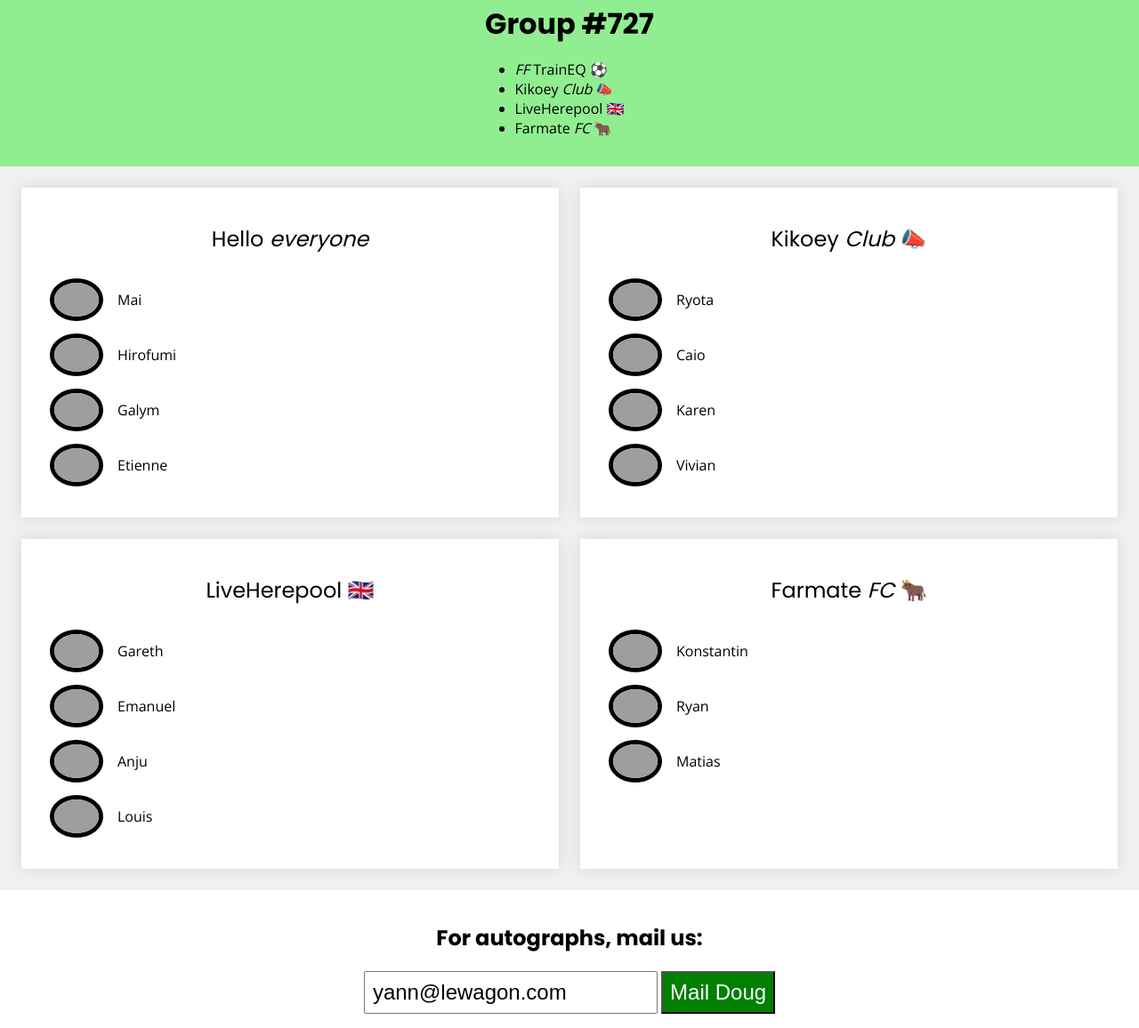
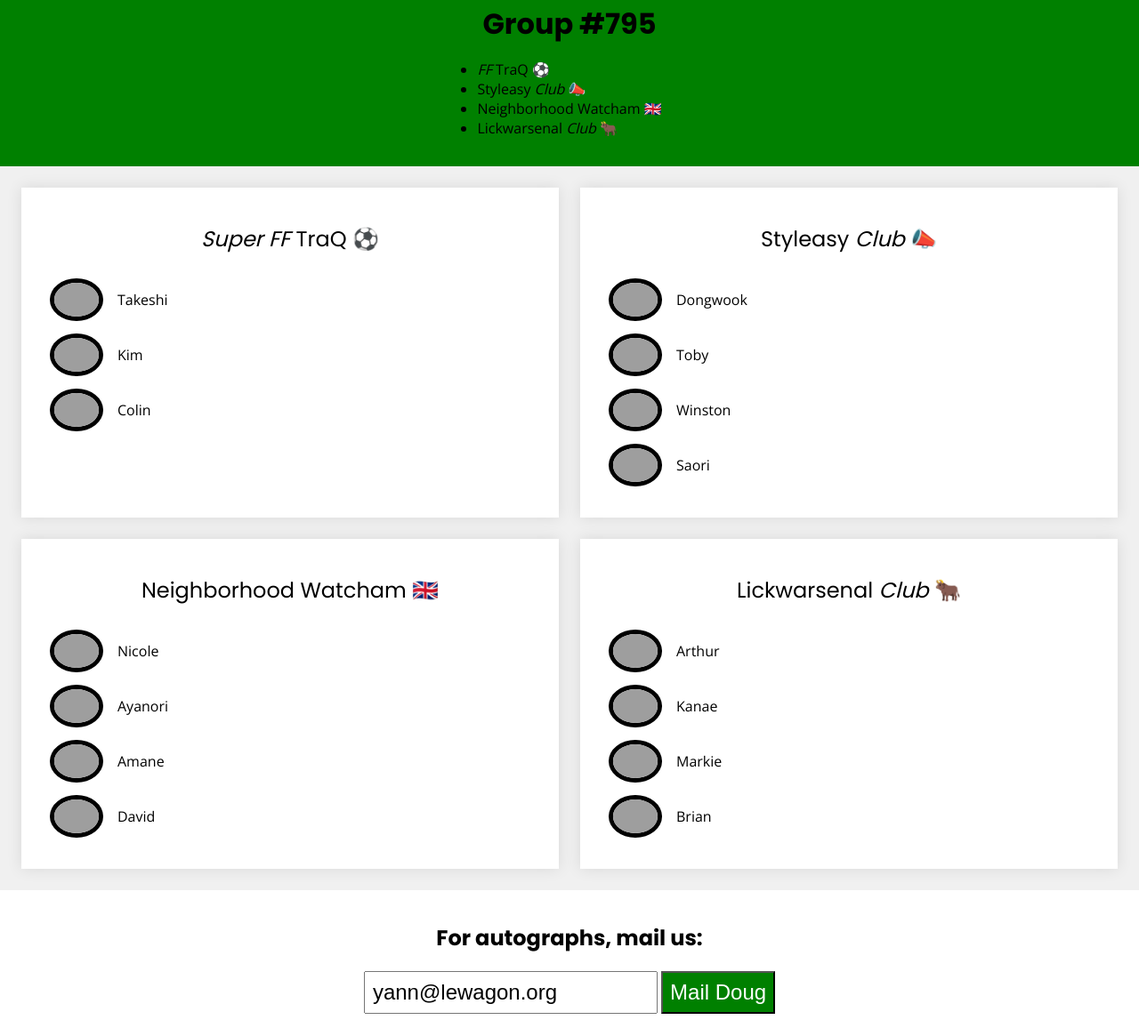
Before and after one commit to yannklein/dom-event-795, a website built with webpack: page team-page.html in a window 1280 px wide. Shown: the part 514-1670 px from the top of the page at 89% size. Built offline with nearby package versions, Linux system fonts and the light colour scheme; grey boxes are pictures that could not be loaded.

Commit message:
lecture done

```diff
--- a/src/index.js
+++ b/src/index.js
@@ -1,52 +1,57 @@
-// console.log("Hi Batch #727!!!!");
+console.log("Hi Batch #795!!!!");
 
 // ////////
 // Select DOM elements
 // ////////
 
-// with its ID (Mai)
-// const mai = document.querySelector("#mai");
-// console.log(mai);
-// with its tag type (h2)
-const h2 = document.querySelector("h2");
+// with its ID (Takeshi)
+// const takeshi = document.querySelector("#takeshi");
+// console.log(takeshi);
+
+// // with its tag type (h2)
+// const h2 = document.querySelector("h2");
 // console.log(h2);
-// with its class (group)
-const group = document.querySelector(".group");
+
+// // with its class (group)
+// const group = document.querySelector(".group");
 // console.log(group);
-// by nest selection (ul of the group)
-const ul = group.querySelector("ul");
+
+// // by nest selection (ul of the group)
+// const ul = group.querySelector("ul");
 // console.log(ul);
-// document.querySelector(".group ul");
 
-// select multiple elements (all the card)
-const cards = document.querySelectorAll(".card");
+// // select multiple elements (all the card)
+// const cards = document.querySelectorAll(".card");
 // console.log(cards);
 
 // ////////
 // Modify the DOM
 // ////////
 
-// add an HTML element (Farmate FC)
-const ulElement = document.querySelector(".group ul");
-// console.log(ulElement);
-ulElement.insertAdjacentHTML(
+// add an HTML element (Lickwarsenal Club)
+const ul = document.querySelector(".group ul");
+console.log(ul);
+ul.insertAdjacentHTML(
   "beforeend",
-  "<li>Farmate <em>FC</em> 🐂</li>"
+  "<li>Lickwarsenal <em>Club</em> 🐂</li>"
 );
 
-// same but more complex (add Ryota!!)
-const kikoeyTeam = document.querySelector("#kikoey ul");
-kikoeyTeam.insertAdjacentHTML(
+// same but more complex (add Dongwook!!!)
+const teamMembers = document.querySelector("#styleasy ul");
+console.log(teamMembers);
+teamMembers.insertAdjacentHTML(
   "afterbegin",
   `<li>
-    <img src="https://avatars.githubusercontent.com/u/76512208?v=4" alt="">
-    <p>Ryota</p>
+    <img src="https://avatars.githubusercontent.com/u/56187167?v=4" alt="">
+    <p>Dongwook</p>
   </li>`
 );
 
 // change the element style (group background to green)
 // Careful! background-color => backgroundColor
-group.style.backgroundColor = "lightgreen";
+const group = document.querySelector(".group");
+console.log(group);
+group.style.backgroundColor = "green";
 
 // add a class to the element (add text-white to group)
 // Careful! no DOT for classList
@@ -56,43 +61,52 @@ group.classList.add("text-white");
 group.classList.remove("text-white");
 
 // add/remove every 1sec
-setInterval(() => {
-  // group.classList.toggle("text-white");
-}, 1000);
+// setInterval(() => {
+//   group.classList.toggle("text-white");
+// }, 1000);
 
 // Read/Write for inputs (change the value in the email input)
-const mailInput = document.querySelector("#email");
-// console.log(mailInput.value);
-mailInput.value = "yann@lewagon.com";
+const email = document.querySelector("#email");
+console.log(email);
+console.log(email.value);
+email.value = "yann@lewagon.org";
 
-// Read/Write the (inner) text and HTML content (FF RenRaku ⚽️ title)
-const ffTrainEQTitle = document.querySelector("#ff-trainEQ h3");
-console.log(ffTrainEQTitle.innerText);
-console.log(ffTrainEQTitle.innerHTML);
+// Read/Write the (inner) text and HTML content (FF TraQ ⚽️ title)
+const fftraQ = document.querySelector("#ff-traq h3");
+console.log(fftraQ);
+console.log(fftraQ.innerText);
+console.log(fftraQ.innerHTML);
 
-ffTrainEQTitle.innerHTML = "Hello <em>everyone</em>";
+// fftraQ.innerHTML = ""; // remove every that is inside a certain element
+fftraQ.innerHTML = "<em>Super FF</em> TraQ ⚽️";
 
 // ////////
 // Add event listeners
 // ////////
 
-// 1. Select an element
-// const mai = document.querySelector("#mai");
+// // 1. Select elements (takeshi's picture)
+// const takeshiPicture = document.querySelector("#takeshi");
+// console.log(takeshiPicture);
 
-// // 2. Listen to s click
-// mai.addEventListener("click", (event) => {
-//   // 3. Change the DOM
-//   // event.currentTarget == the element that has been clicked
+// // 2. Listen to an event (a click on takeshi's picture)
+// takeshiPicture.addEventListener("click", (event) => {
+//   console.log(event);
+//   console.log(event.currentTarget); // the element that has been clicked (takeshi pic in our case)
+//   // 3. Change the DOM (add the .selected class top takeshi's picture)
 //   event.currentTarget.classList.toggle("selected");
 // });
 
-// 1. Select everyone's picture!
-const imgs = document.querySelectorAll(".cards img");
-// 2. Iterate over them
-imgs.forEach((image) => {
-  // 3. Listen to a click on each
-  image.addEventListener("click", (event) => {
-    // 4. Toggle selected
+// 1. Select elements (takeshi's picture)
+const pictures = document.querySelectorAll(".card img");
+console.log(pictures);
+
+pictures.forEach((picture) => {
+  // 2. Listen to an event (a click on takeshi's picture)
+  picture.addEventListener("click", (event) => {
+    console.log(event);
+    // debugger
+    console.log(event.currentTarget); // the element that has been clicked (takeshi pic in our case)
+    // 3. Change the DOM (add the .selected class top takeshi's picture)
     event.currentTarget.classList.toggle("selected");
   });
 });
--- a/team-page.html
+++ b/team-page.html
@@ -15,91 +15,91 @@
     </div>
 
     <div class="group">
-      <h2 id="group-name">Group #727</h2>
+      <h2 id="group-name">Group #795</h2>
       <ul>
-        <li><em>FF</em> TrainEQ ⚽️</li>
-        <li>Kikoey <em>Club</em> 📣</li>
-        <li>LiveHerepool 🇬🇧</li>
+        <li><em>FF</em> TraQ ⚽️</li>
+        <li>Styleasy <em>Club</em> 📣</li>
+        <li>Neighborhood Watcham 🇬🇧</li>
       </ul>
     </div>
 
     <div class="cards">
-      <div id="ff-trainEQ" class="card">
-        <h3><em>FF</em> TrainEQ ⚽️</h3>
+      <div id="ff-traq" class="card">
+        <h3><em>FF</em> TraQ ⚽️</h3>
         <ul>
           <li>
-            <img id="mai" src="https://avatars.githubusercontent.com/u/77220332?v=4" alt="">
-            <p>Mai</p>
+            <img id="takeshi" src="https://avatars.githubusercontent.com/u/96163083?v=4" alt="">
+            <p>Takeshi</p>
           </li>
           <li>
-            <img src="https://avatars.githubusercontent.com/u/88866036?v=4" alt="">
-            <p>Hirofumi</p>
+            <img src="https://res.cloudinary.com/wagon/image/upload/c_fill,g_face,h_200,w_200/v1641943487/f7cl5j7nbqb60jdbb18d.jpg" alt="">
+            <p>Kim</p>
           </li>
           <li>
-            <img src="https://res.cloudinary.com/wagon/image/upload/c_fill,g_face,h_200,w_200/v1633518323/tsveff9wrxwwb3yzhz3m.jpg" alt="">
-            <p>Galym</p>
-          </li>
-          <li>
-            <img src="https://avatars.githubusercontent.com/u/88814217?v=4" alt="">
-            <p>Etienne</p>
+            <img src="https://avatars.githubusercontent.com/u/48044238?v=4" alt="">
+            <p>Colin</p>
           </li>
         </ul>
       </div>
 
-      <div class="card" id="kikoey">
-        <h3>Kikoey <em>Club</em> 📣</h3>
+      <div class="card" id="styleasy">
+        <h3>Styleasy <em>Club</em> 📣</h3>
         <ul>
           <li>
-            <img src="https://avatars.githubusercontent.com/u/87355777?v=4" alt="">
-            <p>Caio</p>
+            <img src="https://avatars.githubusercontent.com/u/86268664?v=4" alt="">
+            <p>Toby</p>
           </li>
           <li>
-            <img src="https://res.cloudinary.com/wagon/image/upload/c_fill,g_face,h_200,w_200/v1633331997/pfdocymmmtbxdqtkfois.jpg" alt="">
-            <p>Karen</p>
+            <img src="https://avatars.githubusercontent.com/u/93972136?v=4" alt="">
+            <p>Winston</p>
           </li>
           <li>
-            <img src="https://avatars.githubusercontent.com/u/78392794?v=4" alt="">
-            <p>Vivian</p>
+            <img src="https://avatars.githubusercontent.com/u/94107228?v=4" alt="">
+            <p>Saori</p>
           </li>
         </ul>
       </div>
 
       <div class="card">
-        <h3>LiveHerepool 🇬🇧</h3>
+        <h3>Neighborhood Watcham 🇬🇧</h3>
         <ul>
           <li>
-            <img src="https://avatars.githubusercontent.com/u/44981193?v=4" alt="">
-            <p>Gareth</p>
+            <img src="https://avatars.githubusercontent.com/u/94948064?v=4" alt="">
+            <p>Nicole</p>
           </li>
           <li>
-            <img src="https://avatars.githubusercontent.com/u/82207189?v=4" alt="">
-            <p>Emanuel</p>
+            <img src="https://avatars.githubusercontent.com/u/77108453?v=4" alt="">
+            <p>Ayanori</p>
           </li>
           <li>
-            <img src="https://avatars.githubusercontent.com/u/88181896?v=4" alt="">
-            <p>Anju</p>
+            <img src="https://avatars.githubusercontent.com/u/84081659?v=4" alt="">
+            <p>Amane</p>
           </li>
           <li>
-            <img src="https://avatars.githubusercontent.com/u/90910106?v=4" alt="">
-            <p>Louis</p>
+            <img src="https://avatars.githubusercontent.com/u/96213253?v=4" alt="">
+            <p>David</p>
           </li>
         </ul>
       </div>
 
       <div class="card">
-        <h3>Farmate <em>FC</em> 🐂</h3>
+        <h3>Lickwarsenal <em>Club</em> 🐂</h3>
         <ul>
           <li>
-            <img src="https://avatars.githubusercontent.com/u/33479806?v=4" alt="">
-            <p>Konstantin</p>
+            <img src="https://avatars.githubusercontent.com/u/39847270?v=4" alt="">
+            <p>Arthur</p>
           </li>
           <li>
-            <img src="https://avatars.githubusercontent.com/u/36095929?v=4" alt="">
-            <p>Ryan</p>
+            <img src="https://avatars.githubusercontent.com/u/96113893?v=4" alt="">
+            <p>Kanae</p>
           </li>
           <li>
-            <img src="https://avatars.githubusercontent.com/u/79890025?v=4" alt="">
-            <p>Matias</p>
+            <img src="https://avatars.githubusercontent.com/u/87555651?v=4" alt="">
+            <p>Markie</p>
+          </li>
+          <li>
+            <img src="https://avatars.githubusercontent.com/u/37412568?v=4" alt="">
+            <p>Brian</p>
           </li>
         </ul>
       </div>
```
Also changed, not shown: cheatsheet.txt (+4 -4 lines), dist/main.js (deleted), 2 other files.
